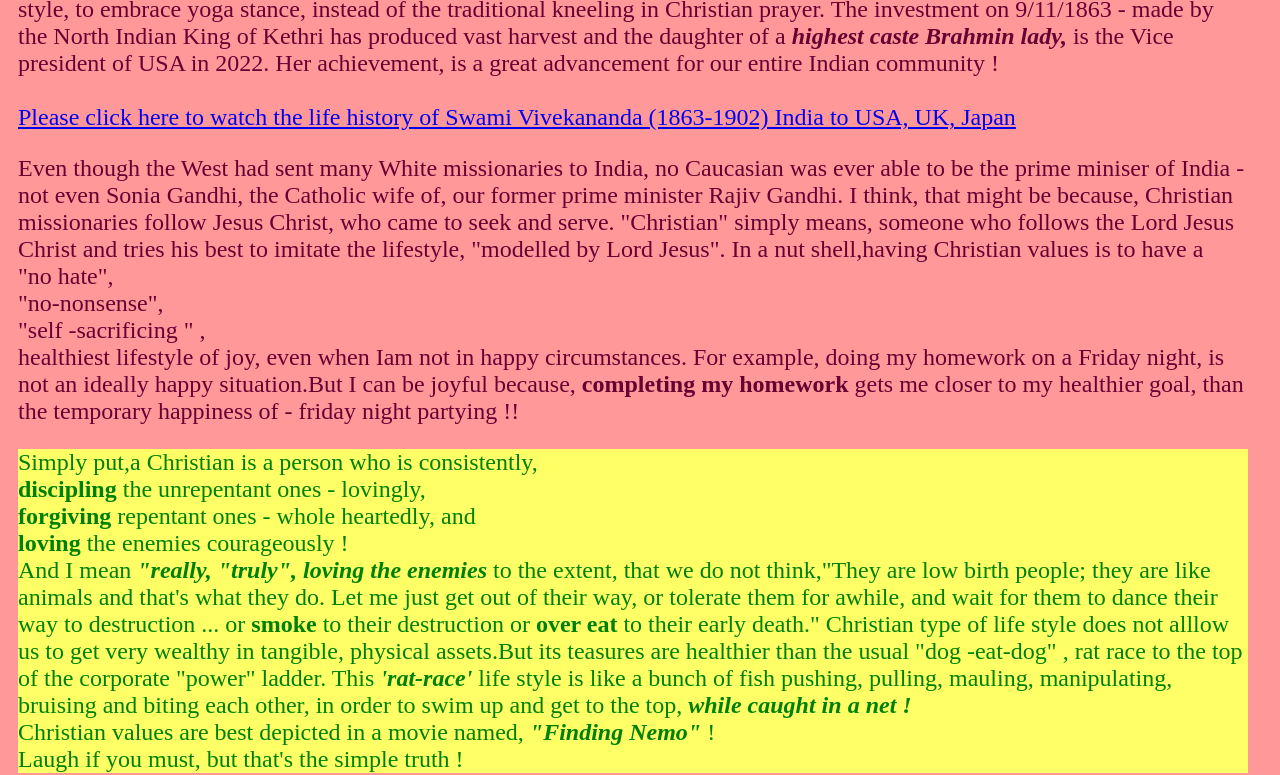
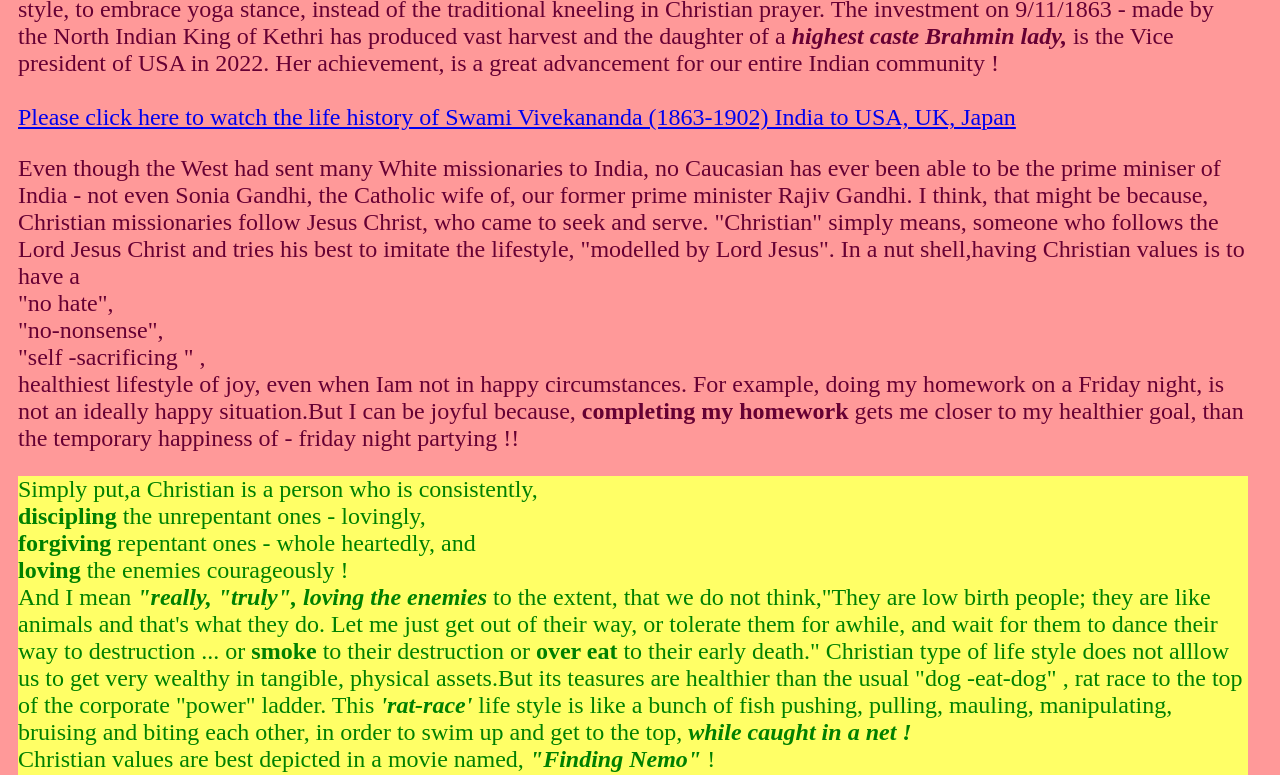
Before and after one commit to STL-LC101-January-22/assignment-4-html-me-something-Hannah2020M, a website: page index.html in a window 1280 px wide. Shown: the part 1505-2280 px from the top of the page. Drawn offline with Linux system fonts and the light colour scheme.

Commit message:
has ever been

```diff
--- a/index.html
+++ b/index.html
@@ -5,6 +5,8 @@
       <meta name="viewport" content="width=device-width">
       <title> CHILDREN OF THE SAME FATHER </title>
       <link href="styles.css" rel="stylesheet" type="text/css" />
+      <!-- https://github.com/STL-LC101-January-22/assignment-4-html-me-something-Hannah2020M-->
+      <!--  https://stl-lc101-january-22.github.io/assignment-4-html-me-something-Hannah2020M/-->
    </head>
    <body>
       <main>
@@ -101,7 +103,7 @@ Belize has an ocean and early in the morning, I'd go
              </p>
              <p>Even though
                the West had sent many White missionaries to India, no Caucasian
-               was ever able to be the prime miniser of India - not even
+               has ever been able to be the prime miniser of India - not even
                Sonia Gandhi, the Catholic wife of, our former prime minister
                Rajiv Gandhi. I think, that might be because, Christian missionaries follow Jesus Christ,
                who came to seek and serve.
```
